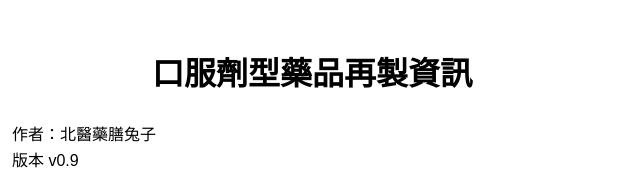
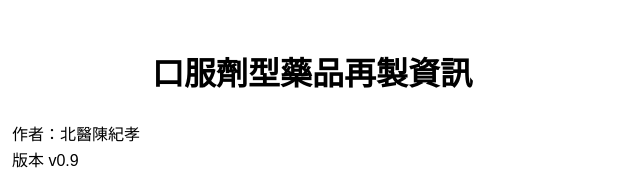
Before and after one commit to fusosander/new_taipei_city_h_pharm_fumoblue.github.io, a plain HTML site: page index.html in a window 1280 px wide. Shown: the top 186 px of the page, 328-968 px from the left. Drawn offline with Linux system fonts and the light colour scheme.

Commit message:
Update index.html
editername

```diff
--- a/index.html
+++ b/index.html
@@ -62,7 +62,7 @@
 
 <div class="container">
     <h1>口服劑型藥品再製資訊</h1>
-    <p>作者：北醫藥膳兔子 <br>版本 v0.9</p>
+    <p>作者：北醫陳紀孝 <br>版本 v0.9</p>
 
     <div class="search-container">
         <label for="search">藥品搜尋</label>
```
